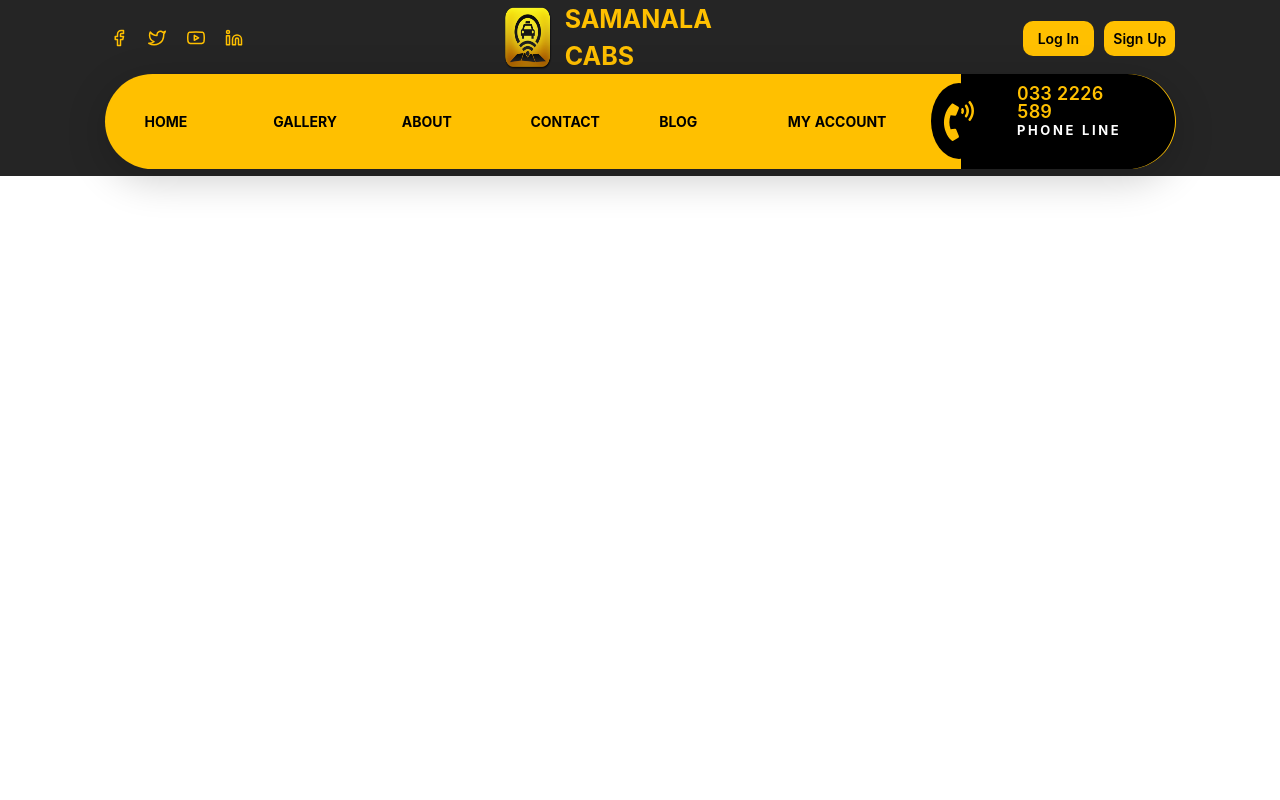
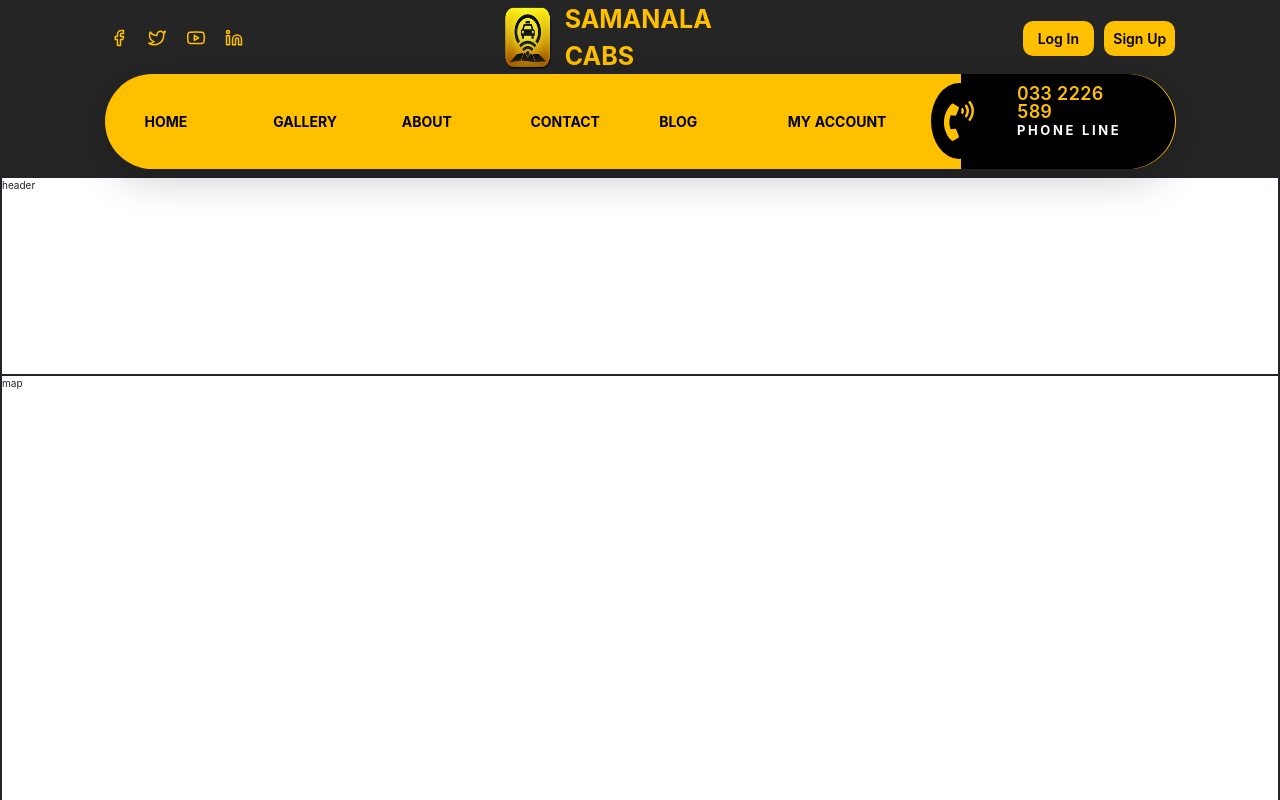
Before and after one commit to nimesha-edirisinghe/travel-management-system, a React (Create React App) app: page /contact in a window 1280 px wide. Built offline with nearby package versions, Linux system fonts and the light colour scheme; the HTML template or start-up script is replaced by a standard one.

Commit message:
intialize contact page structure

```diff
--- a/src/app/pages/ContactPage/ContactPage.scss
+++ b/src/app/pages/ContactPage/ContactPage.scss
@@ -10,4 +10,37 @@
     width: 100%;
     background-color: #252525;
   }
+
+  .contact-body-content {
+    height: 275%;
+    width: 100%;
+    border: 1px solid;
+    display: flex;
+    flex-direction: column;
+    align-items: center;
+
+    .contact-header-wrapper {
+      height: 9%;
+      width: 100%;
+      border: 1px solid;
+    }
+
+    .contact-map-wrapper {
+      height: 30%;
+      width: 100%;
+      border: 1px solid;
+    }
+
+    .contact-message-wrapper {
+      height: 30%;
+      width: 100%;
+      border: 1px solid;
+    }
+
+    .contact-footer-wrapper {
+      height: 31%;
+      width: 100%;
+      border: 1px solid;
+    }
+  }
 }
--- a/src/app/pages/ContactPage/ContactPage.tsx
+++ b/src/app/pages/ContactPage/ContactPage.tsx
@@ -1,6 +1,7 @@
 import React from 'react';
 import './ContactPage.scss';
 import { MyNavBar } from 'app/components';
+import FooterSection from '../HomePage/components/FooterSection';
 
 const ContactPage = () => {
   return (
@@ -8,6 +9,14 @@ const ContactPage = () => {
       <div className="contact-navbar">
         <MyNavBar />
       </div>
+      <div className="contact-body-content">
+        <div className="contact-header-wrapper">header</div>
+        <div className="contact-map-wrapper">map</div>
+        <div className="contact-message-wrapper">message</div>
+        <div className="contact-footer-wrapper">
+          <FooterSection />
+        </div>
+      </div>
     </div>
   );
 };
```
